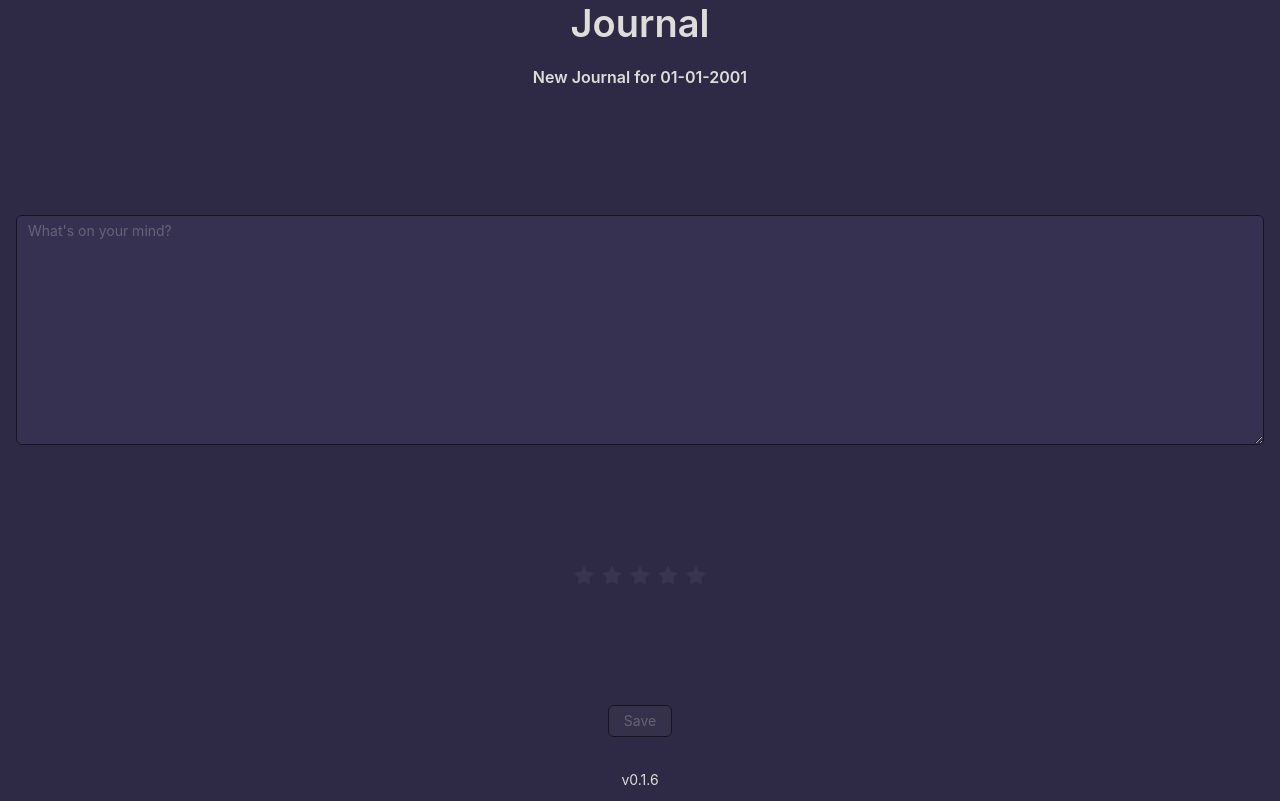
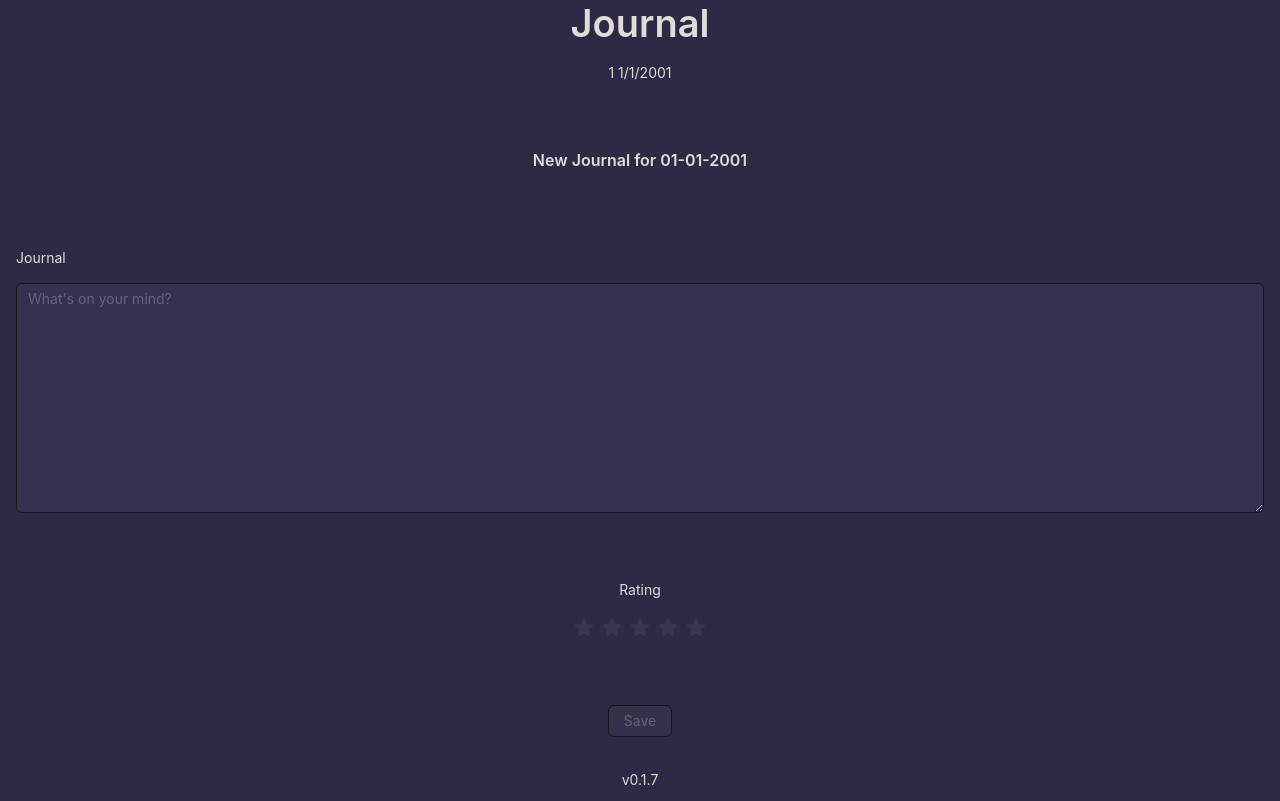
Before and after one commit to davide97g/journal, a Vue app: page /new/1 in a window 1280 px wide. Built offline with nearby package versions, Linux system fonts and the light colour scheme.

Commit message:
debug date problem

```diff
--- a/package.json
+++ b/package.json
@@ -1,7 +1,7 @@
 {
   "name": "journal",
   "private": true,
-  "version": "0.1.6",
+  "version": "0.1.7",
   "type": "module",
   "scripts": {
     "dev": "vite --port 8080",
--- a/src/views/New.vue
+++ b/src/views/New.vue
@@ -7,11 +7,14 @@
       justify-content: space-between;
     "
   >
+    {{ route.params.date }}
+    {{ new Date(route.params.date as string).toLocaleDateString() }}
     <a-typography-title :level="5"
       >New Journal for {{ date }}</a-typography-title
     >
     <a-row>
-      <a-col :span="24">
+      <a-col :span="24" style="text-align: left">
+        <a-typography-paragraph>Journal</a-typography-paragraph>
         <a-textarea
           v-model:value="note"
           :rows="10"
@@ -21,6 +24,7 @@
     </a-row>
     <a-row>
       <a-col :span="24">
+        <a-typography-paragraph>Rating</a-typography-paragraph>
         <a-rate v-model:value="rate" allow-half />
       </a-col>
     </a-row>
```
